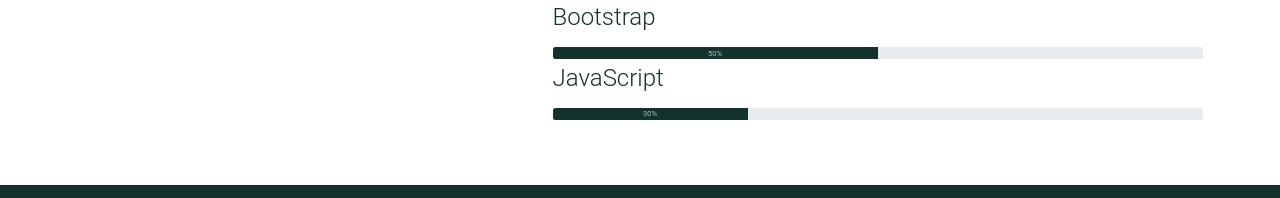
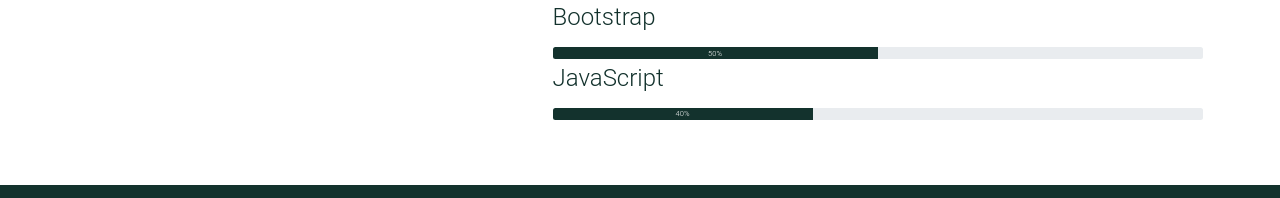
Before and after one commit to jeimymarcelamateusariza/portafolio, a plain HTML site: page index.html in a window 1280 px wide. Shown: the part 1381-1579 px from the top of the page. Drawn offline with nearby package versions, Linux system fonts and the light colour scheme.

Commit message:
modificacion

```diff
--- a/index.html
+++ b/index.html
@@ -7,6 +7,7 @@
     <meta name="robots" content="index, follow">
     <meta http-equiv="X-UA-Compatible" content="IE=edge">
     <meta name="viewport" content="width=device-width, initial-scale=1.0">
+    <link rel="icon" href="src/img/logo.png">
     <link rel="stylesheet" href="build/css/app.css">
     <link rel="stylesheet" href="https://cdn.jsdelivr.net/npm/bootstrap-icons@1.8.1/font/bootstrap-icons.css">
     <title>Jeimy Marcela Mateus Ariza</title>
@@ -116,8 +117,8 @@
                             <div class="herramientas-item mb-2">
                                 <h3>JavaScript</h3>
                                 <div class="progress" style="height: 12px;">
-                                    <div class="progress-bar" role="progressbar" style="width: 30%;" aria-valuenow="30"
-                                        aria-valuemin="0" aria-valuemax="100">30%</div>
+                                    <div class="progress-bar" role="progressbar" style="width: 40%;" aria-valuenow="40"
+                                        aria-valuemin="0" aria-valuemax="100">40%</div>
                                 </div>
                             </div>
                         </div>
```
Also changed, not shown: src/img/logo.png (added), 1 other file.
